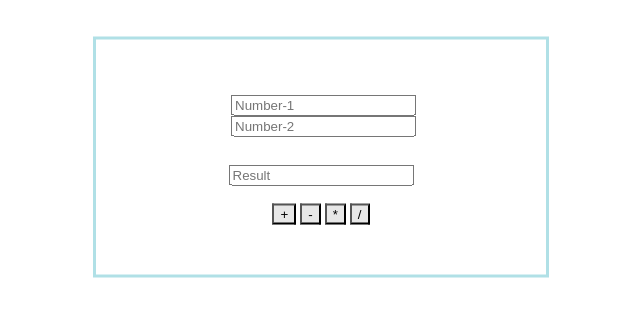
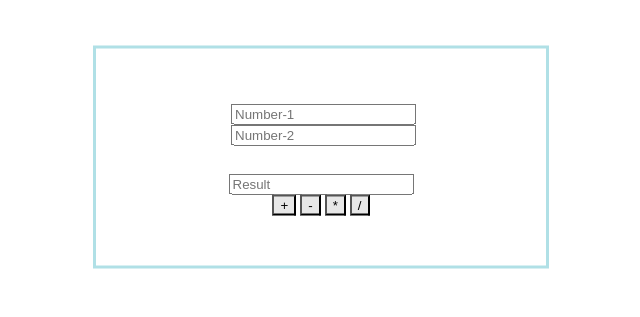
Before and after one commit to Ch-Amrutha-SN/Simple-Calculator, a plain HTML site: page index.html in a window 1280 px wide. Shown: the part 243-560 px from the top of the page, without its empty margins (319-959 px from the left). Drawn offline with Linux system fonts and the light colour scheme.

Commit message:
Update index.html

```diff
--- a/index.html
+++ b/index.html
@@ -15,9 +15,9 @@
              </div>
 
            <br>
-           <div class="resclass">
+
                 <input type="text" id="result" placeholder="Result">
-            </div>
+
 
             <br>
 
@@ -25,9 +25,11 @@
                 <button id="Sub" class="buttoncls">-</button>
                 <button id="Mul" class="buttoncls">*</button>
                 <button id="Div" class="buttoncls">/</button>
+
+
             <br>
         </div>
     </body>
-    <script src="app.js"></script>
+    <script src="script.js"></script>
 </div>
     </html>
```
